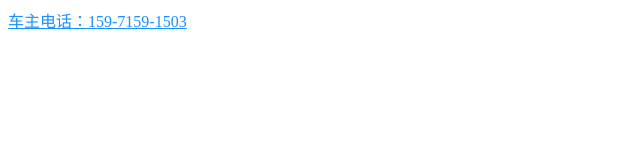
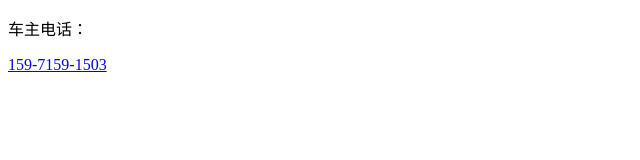
Before and after one commit to mokesss/tel, a plain HTML site: page index.html in a window 1280 px wide. Shown: the whole page, without its empty margins (0-640 px from the left). Drawn offline with Linux system fonts and the light colour scheme.

Commit message:
Update index.html

```diff
--- a/index.html
+++ b/index.html
@@ -6,6 +6,7 @@
         <title>车主电话</title>
     </head>
     <body>
-        <a href="tel:+8615971591503" id="dial-link"  style="color: #1890FF;">车主电话：159-7159-1503</a>
+        <P>车主电话：</P>
+        <a href="tel:+8615971591503" id="dial-link">159-7159-1503</a>
     </body>
 </html>
```
